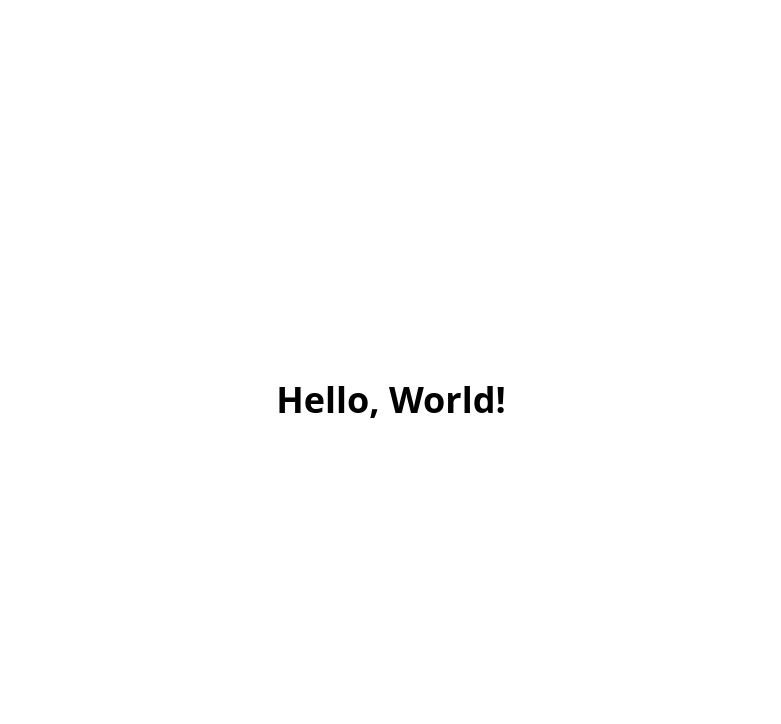
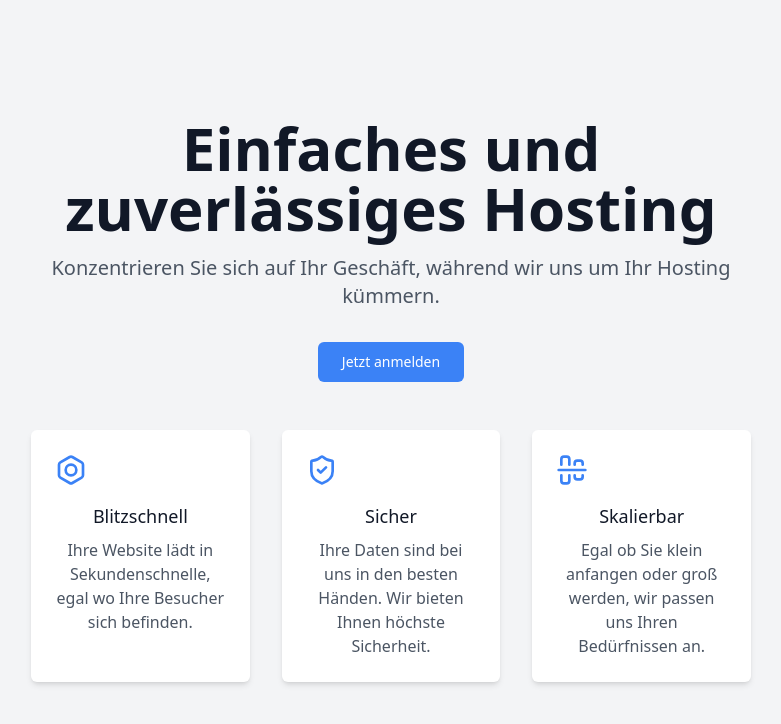
Before and after one commit to jahidxuddin/cloud-hosting, a Next.js app in the folder website/: page / in a window 1280 px wide. Shown: the top 724 px of the page, without its empty margins (249-1030 px from the left). Built offline with nearby package versions, Linux system fonts and the light colour scheme.

Commit message:
Basic home page design

```diff
--- a/website/package.json
+++ b/website/package.json
@@ -9,6 +9,7 @@
     "lint": "next lint"
   },
   "dependencies": {
+    "@radix-ui/react-slot": "^1.0.2",
     "class-variance-authority": "^0.7.0",
     "clsx": "^2.1.1",
     "lucide-react": "^0.378.0",
--- a/website/src/app/page.tsx
+++ b/website/src/app/page.tsx
@@ -1,7 +1,59 @@
+import {
+  AlignCenterHorizontalIcon,
+  BoltIcon,
+  ShieldCheckIcon,
+} from "@/components/icons";
+import { Button } from "@/components/ui/button";
+
 export default function Home() {
   return (
-    <main className="h-screen grid place-items-center">
-      <h1 className="font-bold text-4xl">Hello, World!</h1>
+    <main className="h-screen w-full">
+      <div className="flex flex-col items-center justify-center h-screen bg-gray-100 dark:bg-gray-900">
+        <div className="max-w-3xl px-4 md:px-6 text-center">
+          <h1 className="text-4xl md:text-6xl font-bold text-gray-900 dark:text-gray-100 mb-4">
+            Einfaches und zuverlässiges Hosting
+          </h1>
+          <p className="text-lg md:text-xl text-gray-600 dark:text-gray-400 mb-8">
+            Konzentrieren Sie sich auf Ihr Geschäft, während wir uns um Ihr
+            Hosting kümmern.
+          </p>
+          <Button className="bg-blue-500 hover:bg-blue-600 text-white font-medium py-3 px-6 rounded-md mb-12">
+            Jetzt anmelden
+          </Button>
+          <div className="grid grid-cols-1 md:grid-cols-3 gap-8">
+            <div className="bg-white dark:bg-gray-800 rounded-md shadow-md p-6">
+              <BoltIcon className="text-blue-500 h-8 w-8 mb-4" />
+              <h3 className="text-lg font-medium text-gray-900 dark:text-gray-100 mb-2">
+                Blitzschnell
+              </h3>
+              <p className="text-gray-600 dark:text-gray-400">
+                Ihre Website lädt in Sekundenschnelle, egal wo Ihre Besucher
+                sich befinden.
+              </p>
+            </div>
+            <div className="bg-white dark:bg-gray-800 rounded-md shadow-md p-6">
+              <ShieldCheckIcon className="text-blue-500 h-8 w-8 mb-4" />
+              <h3 className="text-lg font-medium text-gray-900 dark:text-gray-100 mb-2">
+                Sicher
+              </h3>
+              <p className="text-gray-600 dark:text-gray-400">
+                Ihre Daten sind bei uns in den besten Händen. Wir bieten Ihnen
+                höchste Sicherheit.
+              </p>
+            </div>
+            <div className="bg-white dark:bg-gray-800 rounded-md shadow-md p-6">
+              <AlignCenterHorizontalIcon className="text-blue-500 h-8 w-8 mb-4" />
+              <h3 className="text-lg font-medium text-gray-900 dark:text-gray-100 mb-2">
+                Skalierbar
+              </h3>
+              <p className="text-gray-600 dark:text-gray-400">
+                Egal ob Sie klein anfangen oder groß werden, wir passen uns
+                Ihren Bedürfnissen an.
+              </p>
+            </div>
+          </div>
+        </div>
+      </div>
     </main>
   );
 }
--- /dev/null
+++ b/website/src/components/icons.tsx
@@ -0,0 +1,66 @@
+import React from "react";
+
+interface IconProps extends React.SVGProps<SVGSVGElement> {}
+
+export function AlignCenterHorizontalIcon(props: IconProps) {
+  return (
+    <svg
+      {...props}
+      xmlns="http://www.w3.org/2000/svg"
+      width="24"
+      height="24"
+      viewBox="0 0 24 24"
+      fill="none"
+      stroke="currentColor"
+      strokeWidth="2"
+      strokeLinecap="round"
+      strokeLinejoin="round"
+    >
+      <path d="M2 12h20" />
+      <path d="M10 16v4a2 2 0 0 1-2 2H6a2 2 0 0 1-2-2v-4" />
+      <path d="M10 8V4a2 2 0 0 0-2-2H6a2 2 0 0 0-2 2v4" />
+      <path d="M20 16v1a2 2 0 0 1-2 2h-2a2 2 0 0 1-2-2v-1" />
+      <path d="M14 8V7c0-1.1.9-2 2-2h2a2 2 0 0 1 2 2v1" />
+    </svg>
+  );
+}
+
+export function BoltIcon(props: IconProps) {
+  return (
+    <svg
+      {...props}
+      xmlns="http://www.w3.org/2000/svg"
+      width="24"
+      height="24"
+      viewBox="0 0 24 24"
+      fill="none"
+      stroke="currentColor"
+      strokeWidth="2"
+      strokeLinecap="round"
+      strokeLinejoin="round"
+    >
+      <path d="M21 16V8a2 2 0 0 0-1-1.73l-7-4a2 2 0 0 0-2 0l-7 4A2 2 0 0 0 3 8v8a2 2 0 0 0 1 1.73l7 4a2 2 0 0 0 2 0l7-4A2 2 0 0 0 21 16z" />
+      <circle cx="12" cy="12" r="4" />
+    </svg>
+  );
+}
+
+export function ShieldCheckIcon(props: IconProps) {
+  return (
+    <svg
+      {...props}
+      xmlns="http://www.w3.org/2000/svg"
+      width="24"
+      height="24"
+      viewBox="0 0 24 24"
+      fill="none"
+      stroke="currentColor"
+      strokeWidth="2"
+      strokeLinecap="round"
+      strokeLinejoin="round"
+    >
+      <path d="M20 13c0 5-3.5 7.5-7.66 8.95a1 1 0 0 1-.67-.01C7.5 20.5 4 18 4 13V6a1 1 0 0 1 1-1c2 0 4.5-1.2 6.24-2.72a1.17 1.17 0 0 1 1.52 0C14.51 3.81 17 5 19 5a1 1 0 0 1 1 1z" />
+      <path d="m9 12 2 2 4-4" />
+    </svg>
+  );
+}
--- /dev/null
+++ b/website/src/components/ui/button.tsx
@@ -0,0 +1,56 @@
+import * as React from "react"
+import { Slot } from "@radix-ui/react-slot"
+import { cva, type VariantProps } from "class-variance-authority"
+
+import { cn } from "@/lib/utils"
+
+const buttonVariants = cva(
+  "inline-flex items-center justify-center whitespace-nowrap rounded-md text-sm font-medium ring-offset-white transition-colors focus-visible:outline-none focus-visible:ring-2 focus-visible:ring-slate-950 focus-visible:ring-offset-2 disabled:pointer-events-none disabled:opacity-50 dark:ring-offset-slate-950 dark:focus-visible:ring-slate-300",
+  {
+    variants: {
+      variant: {
+        default: "bg-slate-900 text-slate-50 hover:bg-slate-900/90 dark:bg-slate-50 dark:text-slate-900 dark:hover:bg-slate-50/90",
+        destructive:
+          "bg-red-500 text-slate-50 hover:bg-red-500/90 dark:bg-red-900 dark:text-slate-50 dark:hover:bg-red-900/90",
+        outline:
+          "border border-slate-200 bg-white hover:bg-slate-100 hover:text-slate-900 dark:border-slate-800 dark:bg-slate-950 dark:hover:bg-slate-800 dark:hover:text-slate-50",
+        secondary:
+          "bg-slate-100 text-slate-900 hover:bg-slate-100/80 dark:bg-slate-800 dark:text-slate-50 dark:hover:bg-slate-800/80",
+        ghost: "hover:bg-slate-100 hover:text-slate-900 dark:hover:bg-slate-800 dark:hover:text-slate-50",
+        link: "text-slate-900 underline-offset-4 hover:underline dark:text-slate-50",
+      },
+      size: {
+        default: "h-10 px-4 py-2",
+        sm: "h-9 rounded-md px-3",
+        lg: "h-11 rounded-md px-8",
+        icon: "h-10 w-10",
+      },
+    },
+    defaultVariants: {
+      variant: "default",
+      size: "default",
+    },
+  }
+)
+
+export interface ButtonProps
+  extends React.ButtonHTMLAttributes<HTMLButtonElement>,
+    VariantProps<typeof buttonVariants> {
+  asChild?: boolean
+}
+
+const Button = React.forwardRef<HTMLButtonElement, ButtonProps>(
+  ({ className, variant, size, asChild = false, ...props }, ref) => {
+    const Comp = asChild ? Slot : "button"
+    return (
+      <Comp
+        className={cn(buttonVariants({ variant, size, className }))}
+        ref={ref}
+        {...props}
+      />
+    )
+  }
+)
+Button.displayName = "Button"
+
+export { Button, buttonVariants }
```
Also changed, not shown: 1 other file (tests, documents, lock files or other folders).
